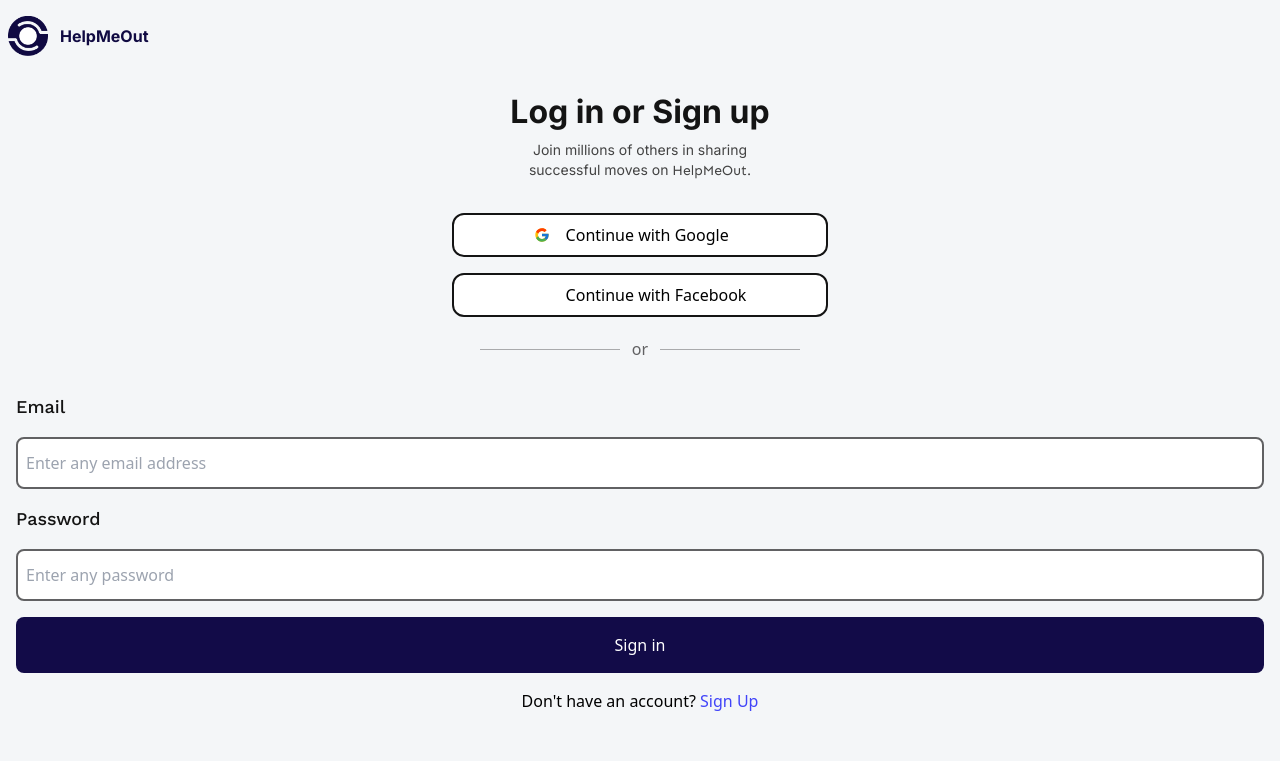
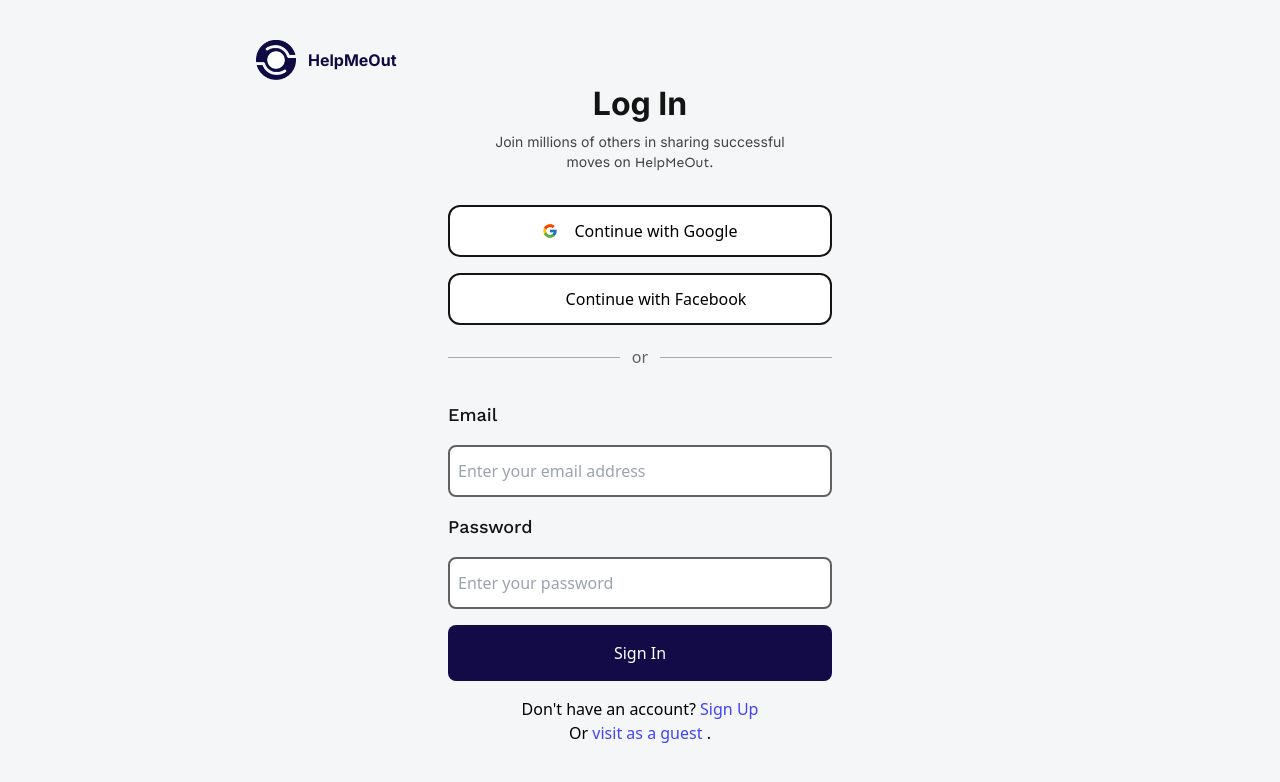
Before and after one commit to JacceyCode/ChromeExtension_HNGxStage5Task, a React (Vite) app: page /login in a window 1280 px wide. Shown: the top 782 px of the page. Built offline with nearby package versions, Linux system fonts and the light colour scheme; some icons are missing.

Commit message:
login page done

```diff
--- a/src/pages/Login.jsx
+++ b/src/pages/Login.jsx
@@ -1,47 +1,58 @@
 import { FcGoogle } from "react-icons/fc";
-import { FaFacebook } from "react-icons/fa6";
+import { FaAngleLeft, FaFacebook } from "react-icons/fa6";
 
 import Logo from "../components/Logo";
-import { useNavigate } from "react-router-dom";
+import { Link, useNavigate } from "react-router-dom";
+import { useState } from "react";
 
 function Login() {
+  const [status, setStatus] = useState(false);
   const navigate = useNavigate();
 
   return (
-    <section className="px-2 py-4">
-      <Logo />
-      <section className="flex flex-col items-center gap-8 py-8">
-        <span className="flex flex-col items-center gap-1">
-          <h1 className="font-inter text-[2rem] font-bold text-secondary">
-            Log in or Sign up
+    <section className="m-auto h-screen max-w-[50rem] px-4 py-10">
+      <>
+        <span className="tablet:block hidden">
+          <Logo />
+        </span>
+        <Link to="/" className="tablet:hidden block">
+          <FaAngleLeft />
+        </Link>
+      </>
+
+      <section className="m-auto flex max-w-[25rem] flex-col items-center justify-center space-y-8">
+        <span className="flex flex-col items-center">
+          <h1 className="mb-1 font-inter text-[2rem] font-bold text-secondary">
+            {status ? "Sign Up" : "Log In"}
           </h1>
-          <p className="w-[18rem] text-center font-inter text-sm font-light text-[#434343]">
+          <p className="tablet:px-12 px-2 text-center font-inter text-sm font-light text-[#434343]">
             Join millions of others in sharing successful moves on{" "}
             <span className="font-sen">HelpMeOut. </span>
           </p>
         </span>
 
-        <span className="flex flex-col gap-4">
+        <span className="flex w-full flex-col space-y-4 px-2">
           <button
             onClick={() => alert("🚫 Could not access your credentials!!!")}
-            className="flex items-center gap-4 rounded-xl border-2 border-secondary bg-white px-20 py-2"
+            className="flex items-center justify-center space-x-4 rounded-xl border-2 border-secondary bg-white py-3"
           >
             <FcGoogle />
-            Continue with Google
+            <span>Continue with Google</span>
           </button>
+
           <button
             onClick={() => alert("🚫 Could not access your credentials")}
-            className="flex items-center gap-4 rounded-xl border-2 border-secondary bg-white px-20 py-2"
+            className="flex items-center justify-center space-x-4 rounded-xl border-2 border-secondary bg-white py-3"
           >
-            <span className="text text-[#3958f4]">
+            <span className="text-[#3958f4]">
               <FaFacebook />
             </span>
-            Continue with Facebook
+            <span>Continue with Facebook</span>
           </button>
         </span>
 
-        <span>
-          <hr className="h-[1px] w-80 border-0 bg-grey/[.5]"></hr>
+        <span className="w-full px-2">
+          <hr className="h-[1px] border-0 bg-grey/[.5]"></hr>
           <span className="mx-auto -mt-[0.8rem] block w-10 bg-background text-center text-grey">
             or
           </span>
@@ -49,7 +60,7 @@ function Login() {
 
         <form
           onSubmit={() => navigate("/recording")}
-          className="flex w-full flex-col gap-4 px-2 sm:w-96"
+          className="flex w-full flex-col space-y-4 px-2"
         >
           <label
             className="font-worksans text-lg font-medium text-secondary"
@@ -60,7 +71,7 @@ function Login() {
           <input
             className="rounded-lg border-2 border-grey px-2 py-3"
             id="email"
-            placeholder="Enter any email address"
+            placeholder="Enter your email address"
             name="email"
             type="email"
             required
@@ -74,19 +85,30 @@ function Login() {
           <input
             id="password"
             className="rounded-lg border-2 border-grey px-2 py-3"
-            placeholder="Enter any password"
+            placeholder="Enter your password"
             name="password"
             type="password"
             required
           />
           <button className="rounded-lg bg-primary px-5 py-4 text-white">
-            Sign in
+            {status ? "Sign Up" : "Sign In"}
           </button>
+
           <span className="text-center text-[#000]">
-            {`Don't have an account?`}{" "}
-            <a className="text-[#4144f9] hover:underline" href="#">
-              Sign Up
+            {`${!status ? "Don't" : "Already"} have an account?`}{" "}
+            <a
+              className="text-[#4144f9] hover:underline"
+              onClick={() => setStatus((prev) => !prev)}
+              href="#"
+            >
+              {status ? "Sign In" : "Sign Up"}
             </a>{" "}
+            <br />
+            Or{" "}
+            <Link to="/recording" className="text-[#4144f9] hover:underline">
+              visit as a guest
+            </Link>{" "}
+            .
           </span>
         </form>
       </section>
```
